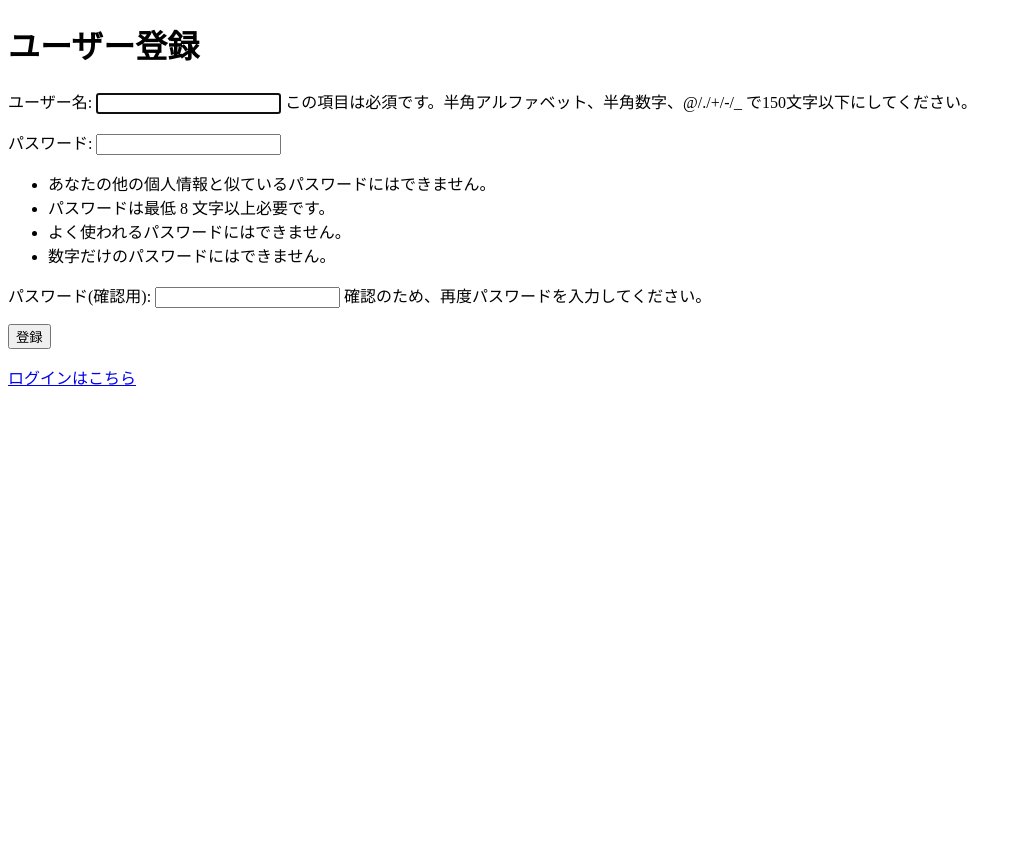
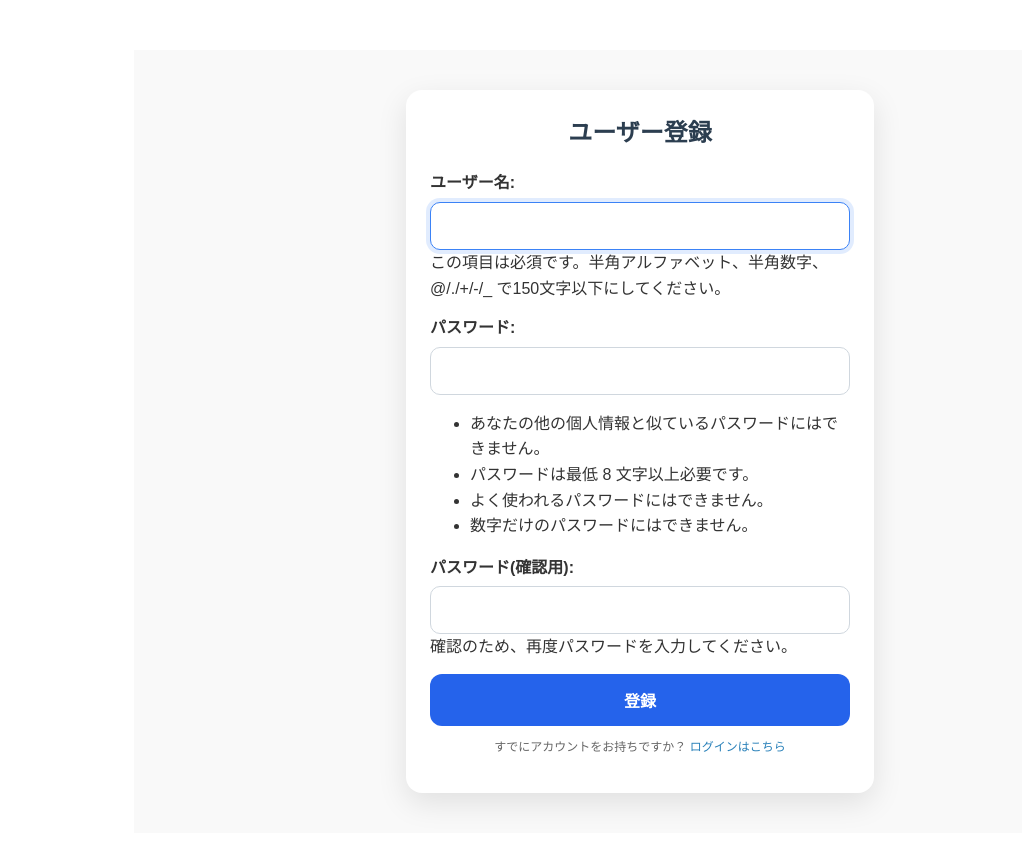
Before and after one commit to canape360/django-canape, a Django app: page /myapp/signup/ in a window 1280 px wide. Shown: the whole page, without its empty margins (0-1022 px from the left). Before the commit the page ends 386 px from the top, so only its background shows below. Run offline with Django 4.2, Linux system fonts and the light colour scheme.

Commit message:
Unify signup page UI

```diff
--- a/src/templates/registration/signup.html
+++ b/src/templates/registration/signup.html
@@ -1,21 +1,23 @@
 <!-- templates/registration/signup.html -->
-<!DOCTYPE html>
-<html lang="ja">
-<head>
-    <meta charset="UTF-8">
-    <title>ユーザー登録</title>
-</head>
-<body>
-    <h1>ユーザー登録</h1>
+{% extends "base.html" %}
 
-    <form method="post">
-        {% csrf_token %}
-        {{ form.as_p }}
-        <button type="submit">登録</button>
+{% block title %}ユーザー登録 | Django Canape{% endblock %}
+
+{% block content %}
+<div class="auth-wrap">
+  <div class="auth-card">
+    <h1 class="auth-title">ユーザー登録</h1>
+
+    <form method="post" class="auth-form">
+      {% csrf_token %}
+      {{ form.as_p }}
+      <button type="submit" class="auth-button">登録</button>
     </form>
 
-    <p>
-        <a href="{% url 'login' %}">ログインはこちら</a>
+    <p class="auth-note">
+      すでにアカウントをお持ちですか？
+      <a href="{% url 'login' %}">ログインはこちら</a>
     </p>
-</body>
-</html>
+  </div>
+</div>
+{% endblock %}
```
